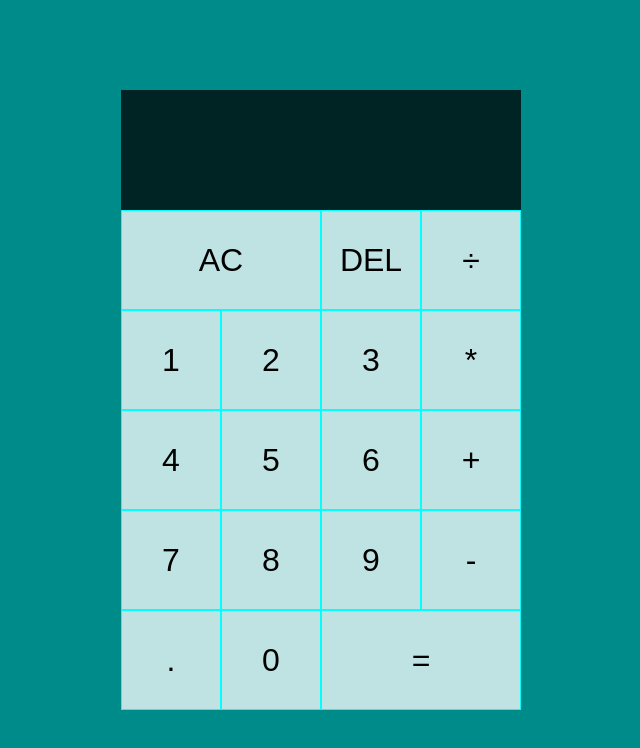
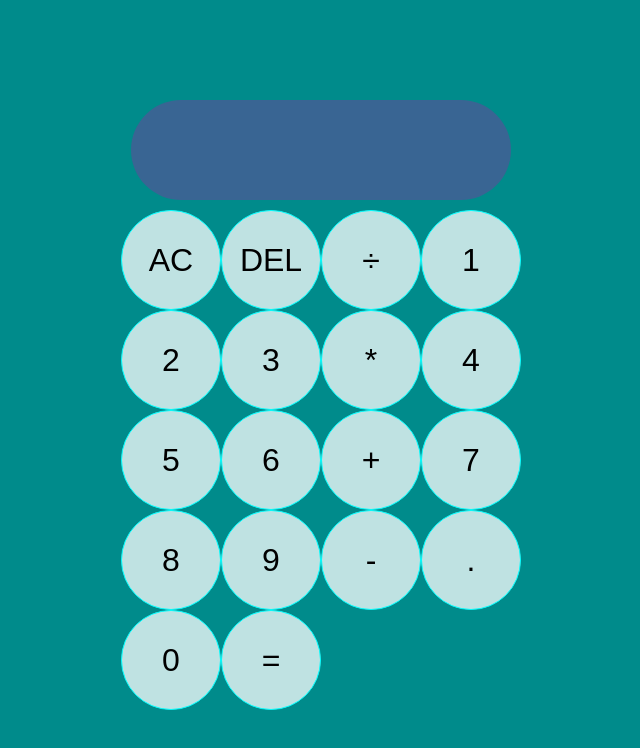
Before and after one commit to hadichloun/cal-q-later, a plain HTML site: page index.html in a window 1280 px wide. Shown: the whole page, without its empty margins (319-959 px from the left). Drawn offline with Linux system fonts and the light colour scheme.

Commit message:
adds hovers for buttons and fix up styling

```diff
--- a/index.html
+++ b/index.html
@@ -15,24 +15,24 @@
           <div data-current-operand class="current-operand">
           </div>
         </div>
-        <button data-all-clear class="span-two">AC</button>
+        <button data-all-clear class="ac">AC</button>
         <button data-delete class="del-button">DEL</button>
-        <button data-operation>÷</button>
-        <button data-number>1</button>
-        <button data-number>2</button>
-        <button data-number>3</button>
-        <button data-operation>*</button>
-        <button data-number>4</button>
-        <button data-number>5</button>
-        <button data-number>6</button>
-        <button data-operation>+</button>
-        <button data-number>7</button>
-        <button data-number>8</button>
-        <button data-number>9</button>
-        <button data-operation>-</button>
-        <button data-number>.</button>
-        <button data-number>0</button>
-        <button data-equals class="span-two">=</button>
+        <button data-operation class="divide">÷</button>
+        <button data-number class="one">1</button>
+        <button data-number class="two">2</button>
+        <button data-number class="three">3</button>
+        <button data-operation class="multiply">*</button>
+        <button data-number class="four">4</button>
+        <button data-number class="five" >5</button>
+        <button data-number class="six">6</button>
+        <button data-operation class="plus">+</button>
+        <button data-number class="seven">7</button>
+        <button data-number class="eight">8</button>
+        <button data-number class="nine">9</button>
+        <button data-operation class="minus">-</button>
+        <button data-number class="period">.</button>
+        <button data-number class="zero">0</button>
+        <button data-equals class="equal">=</button>
     </div>
 </body>
 </html>
--- a/styles.css
+++ b/styles.css
@@ -24,19 +24,24 @@
     border: 1px solid cyan;
     outline: none;
     background-color: rgba(255, 255, 255, .75);
+    border-radius: 55px;
   }
 
-  .calculator-grid > button:hover {
-    background-color: darkcyan;
+  /* .calculator-grid > button:hover {
+    background-color: rgba(76, 89, 150, 0.75);
+  } */
+  .equal:hover {
+    background-color: darkred;
   }
 
-  .span-two {
-    grid-column: span 2;
-    /* border-radius: 25px; */
+  .ac:hover {
+    /* grid-column: span 2; */
+    border-radius: 10px;
+    background-color: darkorange;
   }
   .output {
     grid-column: 1 / -1;
-    background-color: rgba(0, 0, 0, .75);
+    background-color: rgba(76, 89, 150, 0.75);
     display: flex;
     align-items: flex-end;
     justify-content: space-around;
@@ -44,6 +49,9 @@
     padding: 10px;
     word-wrap: break-word;
     word-break: break-all;
+    border-radius: 50px;
+    margin: 10px;
+
   }
   .output .previous-operand {
     color: rgba(255, 255, 255, .75);
@@ -51,6 +59,101 @@
   }
 
   .output .current-operand {
-    color: white;
+    color: rgb(152, 145, 179);
     font-size: 2.5rem;
   }
+
+
+
+
+.del-button:hover {
+  background-color: pink;
+  border-radius: 10px;
+}
+
+.divide:hover {
+  background-color: red;
+  border-radius: 10px;
+}
+.one:hover {
+  background-color: green;
+  border-radius: 10px;
+}
+.two:hover {
+  background-color: blue;
+  border-radius: 10px;
+}
+.three:hover {
+  background-color: brown;
+  border-radius: 10px;
+}
+.multiply:hover {
+  background-color: lightgreen;
+  border-radius: 10px;
+}
+.four:hover {
+  background-color: purple;
+  border-radius: 10px;
+}
+.five:hover {
+  background-color: orange;
+  border-radius: 10px;
+}
+.six:hover {
+  background-color: yellow;
+  border-radius: 10px;
+}
+
+.seven:hover {
+  background-color: cyan;
+  border-radius: 10px;
+}
+
+.eight:hover {
+  background-color: rgb(64, 89, 99);
+  border-radius: 10px;
+}
+
+.nine:hover {
+  background-color: rgb(134, 34, 50);
+  border-radius: 10px;
+}
+
+.plus:hover {
+  background-color: rgb(207, 154, 110);
+  border-radius: 10px;
+}
+
+.zero:hover {
+  background-color: rgb(182, 245, 99);
+  border-radius: 10px;
+}
+
+.period:hover {
+  background-color: rgb(116, 23, 111);
+  border-radius: 10px;
+}
+.minus:hover {
+  background-color: rgb(151, 155, 158);
+  border-radius: 10px;
+}
+
+
+
+
+
+/*
+one
+two
+three
+multiply
+four
+five
+six
+plus
+seven
+eight
+nine
+minus
+period
+zero */
```
Also changed, not shown: 1 other file.
